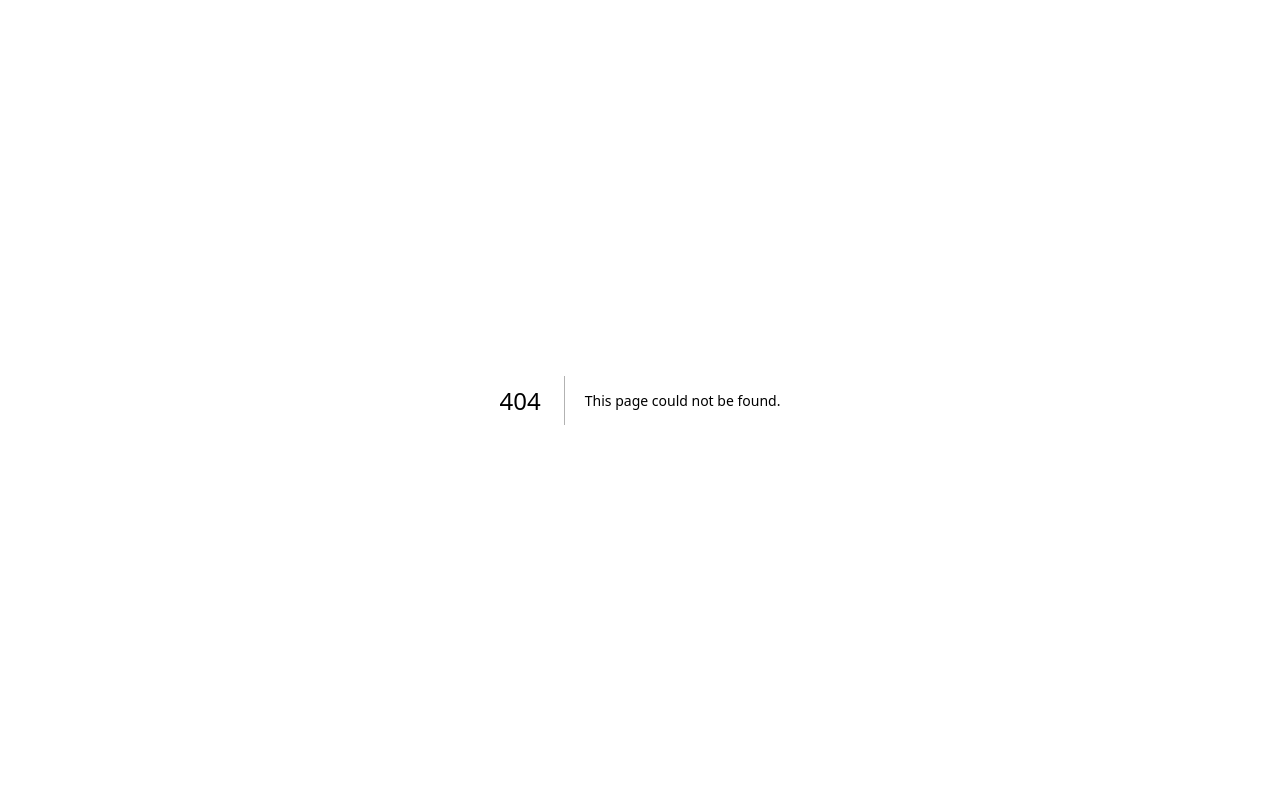
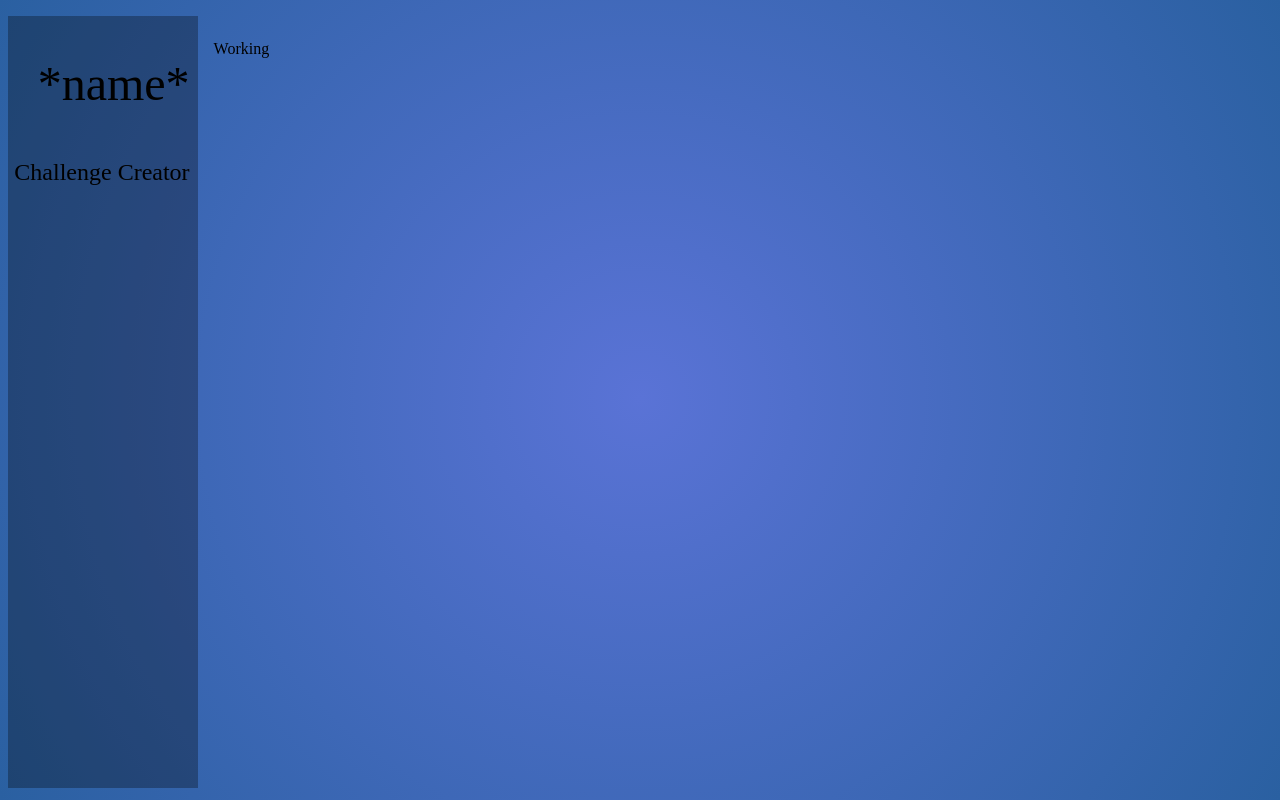
Before and after one commit to dk42506/lbc2-control-panel, a Next.js app: page /challengecreator in a window 1280 px wide. Before the commit this address had no page. Built offline with nearby package versions, Linux system fonts and the light colour scheme; a web font is replaced by a local one.

Commit message:
added content creator page

```diff
--- /dev/null
+++ b/src/components/ChallengeCreator/challengecreator.tsx
@@ -0,0 +1,15 @@
+import Nav from '@/components/Nav/Nav'
+import styles from '../../styles/challengecreator.module.css'
+
+export default function ChallengeCreator() {
+    return (
+        <>
+            <div className={styles.Container}>
+                <Nav />
+                <div className={styles.Main}>
+                    <p>Working</p>
+                </div>
+            </div>
+        </>
+    )
+  }
--- a/src/components/Nav/Nav.tsx
+++ b/src/components/Nav/Nav.tsx
@@ -1,5 +1,7 @@
 import React from "react";
 import styles from '../../styles/Nav.module.css'
+import Link from 'next/link';
+
 
 const Nav: React.FC<{}> = () => {
     return (
@@ -8,7 +10,9 @@ const Nav: React.FC<{}> = () => {
                 *name*
             </div>
             <div className={styles.menuList}>
-
+                <div className={styles.challengeCreator}>
+                <Link href='/challengecreator' style={{textDecoration: 'none', color: 'black'}}>Challenge Creator</Link>
+                </div>
             </div>
         </div>
     )
--- /dev/null
+++ b/src/pages/challengecreator/index.tsx
@@ -0,0 +1,8 @@
+import ChallengeCreator from "../../components/ChallengeCreator/challengecreator";
+
+
+export default function Index() {
+    return(
+        <ChallengeCreator />
+    )
+}
--- a/src/styles/Nav.module.css
+++ b/src/styles/Nav.module.css
@@ -9,6 +9,13 @@
 .Title{
     padding-top: 2.5rem;
     padding-right: .5rem;
+    padding-bottom: 3rem;
     text-align: right;
     font-size: 3rem;
 }
+
+.menuList {
+    text-align: right;
+    padding-right: .5rem;
+    font-size: 1.5rem;
+}
--- /dev/null
+++ b/src/styles/challengecreator.module.css
@@ -0,0 +1,8 @@
+.Container{
+    display: flex;
+}
+
+.Main {
+    margin-top: 1rem;
+    margin-left: 1rem;
+}
```
